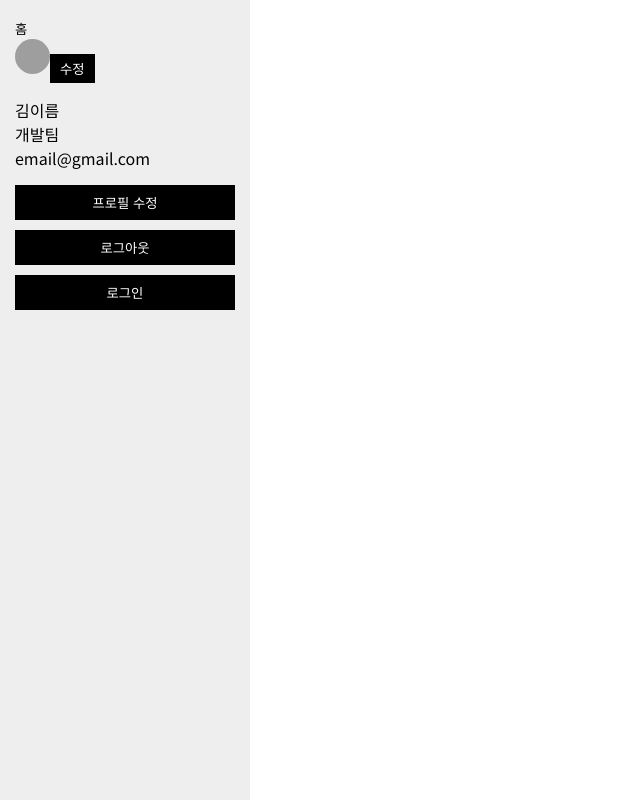
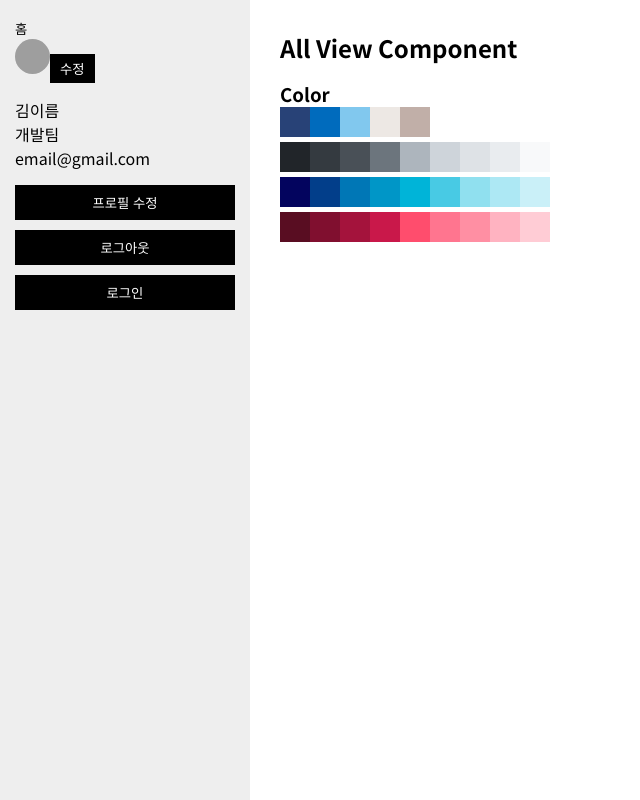
Before and after one commit to wknowpark797/vue2-basic-custom, a Vue app in the folder vue2-basic-custom/: page /all-view in a window 1280 px wide. Shown: the whole page, without its empty margins (0-640 px from the left). Built offline with nearby package versions, Linux system fonts and the light colour scheme; grey boxes are pictures that could not be loaded.

Commit message:
컴포넌트 모두보기 페이지 추가

```diff
--- a/vue2-basic-custom/src/router/index.js
+++ b/vue2-basic-custom/src/router/index.js
@@ -35,6 +35,11 @@ const router = new VueRouter({
             meta: {
                 layout: 'FlatLayout'
             }
+        },
+        {
+            path: '/all-view',
+            name: 'all-view',
+            component: () => import(/* webpackChunkName: 'detail' */ '@/views/AllViewComp')
         }
     ]
 })
--- /dev/null
+++ b/vue2-basic-custom/src/views/AllViewComp.vue
@@ -0,0 +1,136 @@
+<!--
+    [ All View Component ]
+ -->
+
+<template>
+    <div class="all-view-wrap">
+        <h2>All View Component</h2>
+
+        <div class="group-box">
+
+            <div class="comp-box">
+                <h3>Color</h3>
+
+                <div class="color-group">
+                    <span class="main-01" />
+                    <span class="main-02" />
+                    <span class="main-03" />
+                    <span class="main-04" />
+                    <span class="main-05" />
+                </div>
+                <div class="color-group">
+                    <span class="gray-01" />
+                    <span class="gray-02" />
+                    <span class="gray-03" />
+                    <span class="gray-04" />
+                    <span class="gray-05" />
+                    <span class="gray-06" />
+                    <span class="gray-07" />
+                    <span class="gray-08" />
+                    <span class="gray-09" />
+                </div>
+                <div class="color-group">
+                    <span class="blue-01" />
+                    <span class="blue-02" />
+                    <span class="blue-03" />
+                    <span class="blue-04" />
+                    <span class="blue-05" />
+                    <span class="blue-06" />
+                    <span class="blue-07" />
+                    <span class="blue-08" />
+                    <span class="blue-09" />
+                </div>
+                <div class="color-group">
+                    <span class="red-01" />
+                    <span class="red-02" />
+                    <span class="red-03" />
+                    <span class="red-04" />
+                    <span class="red-05" />
+                    <span class="red-06" />
+                    <span class="red-07" />
+                    <span class="red-08" />
+                    <span class="red-09" />
+                </div>
+            </div>
+
+        </div>
+
+        <div class="group-box">
+
+        </div>
+    </div>
+</template>
+
+<script>
+    export default {
+        name: 'AllViewComp',
+        data() {
+            return {
+
+            }
+        },
+        methods: {
+
+        }
+    }
+</script>
+
+<style lang="scss" scoped>
+    .all-view-wrap {
+        display: flex;
+        align-content: flex-start;
+        flex-wrap: wrap;
+        h2 {
+            width: 100%;
+            margin-bottom: 15px;
+        }
+        .group-box {
+            flex: 1;
+            &:not(:last-child) {
+                margin-right: 30px;
+            }
+        }
+        .color-group {
+            span {
+                display: inline-block;
+                width: 30px;
+                height: 30px;
+                &.main-01 { background: $main-01; }
+                &.main-02 { background: $main-02; }
+                &.main-03 { background: $main-03; }
+                &.main-04 { background: $main-04; }
+                &.main-05 { background: $main-05; }
+
+                &.gray-01 { background: $gray-01; }
+                &.gray-02 { background: $gray-02; }
+                &.gray-03 { background: $gray-03; }
+                &.gray-04 { background: $gray-04; }
+                &.gray-05 { background: $gray-05; }
+                &.gray-06 { background: $gray-06; }
+                &.gray-07 { background: $gray-07; }
+                &.gray-08 { background: $gray-08; }
+                &.gray-09 { background: $gray-09; }
+
+                &.blue-01 { background: $blue-01; }
+                &.blue-02 { background: $blue-02; }
+                &.blue-03 { background: $blue-03; }
+                &.blue-04 { background: $blue-04; }
+                &.blue-05 { background: $blue-05; }
+                &.blue-06 { background: $blue-06; }
+                &.blue-07 { background: $blue-07; }
+                &.blue-08 { background: $blue-08; }
+                &.blue-09 { background: $blue-09; }
+
+                &.red-01 { background: $red-01; }
+                &.red-02 { background: $red-02; }
+                &.red-03 { background: $red-03; }
+                &.red-04 { background: $red-04; }
+                &.red-05 { background: $red-05; }
+                &.red-06 { background: $red-06; }
+                &.red-07 { background: $red-07; }
+                &.red-08 { background: $red-08; }
+                &.red-09 { background: $red-09; }
+            }
+        }
+    }
+</style>
--- a/vue2-basic-custom/src/views/MainComp.vue
+++ b/vue2-basic-custom/src/views/MainComp.vue
@@ -10,7 +10,8 @@
             <div class="title-wrap">
                 <h2>Components</h2>
                 <ButtonComp :color="'black'"
-                            :textButton="true">
+                            :textButton="true"
+                            @click="$router.push('/all-view')">
                     모두보기
                 </ButtonComp>
             </div>
```
